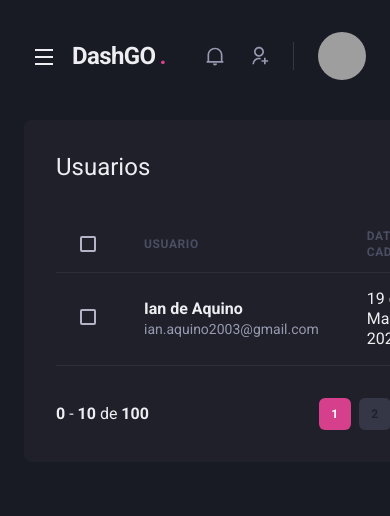
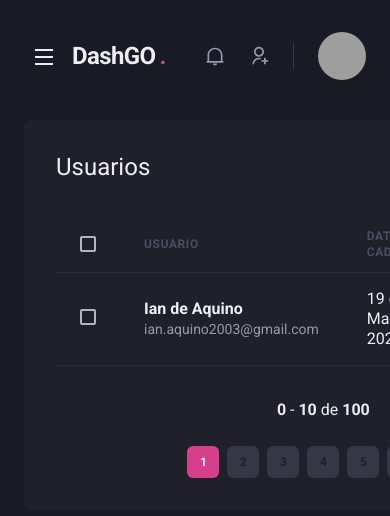
Before and after one commit to Ian-Aquino-Bianquini/dashgo, a Next.js app: page /users in a window 390 px wide. Shown: the top 516 px of the page. Built offline with nearby package versions, Linux system fonts and the light colour scheme; grey boxes are pictures that could not be loaded.

Commit message:
feat(Pagination): Responsive Pagination

```diff
--- a/src/components/Header/Profile.tsx
+++ b/src/components/Header/Profile.tsx
@@ -5,7 +5,6 @@ interface ProfileProps {
 }
 
 export function Profile({ showProfileData = true }: ProfileProps) {
-  console.log(showProfileData);
   return (
     <Flex align="center">
       {showProfileData && (
--- a/src/components/Pagination/index.tsx
+++ b/src/components/Pagination/index.tsx
@@ -4,7 +4,7 @@ import { PaginationItem } from "./PaginationItem";
 export function Pagination() {
   return (
     <Stack
-      direction="row"
+      direction={["column", "row"]}
       mt="8"
       justify="space-between"
       align="center"
```
